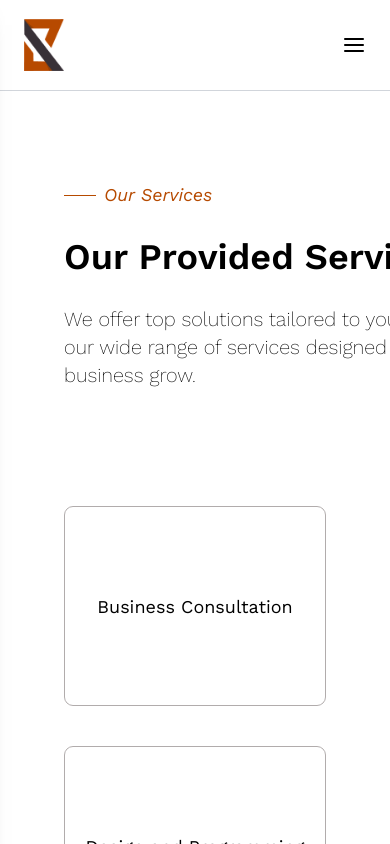
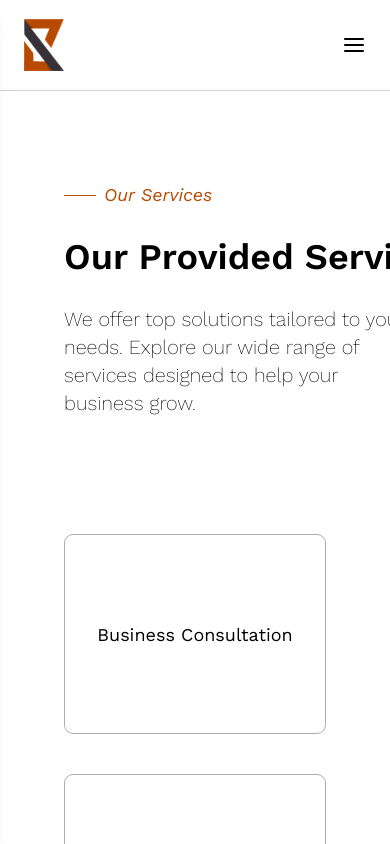
Before and after one commit to Muneer911/OurServices, a React (Vite) app: page / in a window 390 px wide. Shown: the top 844 px of the page. Built offline with nearby package versions, Linux system fonts and the light colour scheme.

Commit message:
Refactor Header and Services components

```diff
--- a/src/components/header/Header.jsx
+++ b/src/components/header/Header.jsx
@@ -4,12 +4,6 @@ import Services from "./Services";
 import BloomServicesList from "../Header/BloomServicesList";
 
 export default function Header() {
-  const [, setFocusedItem] = useState();
-
-  const handleFocus = (item) => {
-    setFocusedItem(item);
-  };
-
   return (
     <section className="Container flex flex-col pt-[60px]">
       <div className="secUp flex justify-between py-[30px]">
@@ -25,7 +19,7 @@ export default function Header() {
           <h1 className="secUp-left-subTitle md:text-6xl text-4xl font-[600] my-7 w-[500px]">
             Our Provided Services.
           </h1>
-          <p className="secUp-left-subtext flashing-text md:text-2xl text-xl font-[210] ">
+          <p className="secUp-left-subtext flashing-text w-[70%] md:text-2xl lg:w-[100%] text-xl font-[210] ">
             We offer top solutions tailored to your needs. Explore our wide
             range of services designed to help your business grow.
           </p>
--- a/src/components/header/Services.jsx
+++ b/src/components/header/Services.jsx
@@ -37,16 +37,16 @@ export default function Services({ item, desc }) {
       whileHover="hover"
       animate={isFocused ? "focused" : " "}
       onClick={handleFocus}
-      className={`secDownCard ${isFocused ? "flashing-text flex" : ""} `} // Ensure the grid-item class is applied
+      className={`secDownCard ${isFocused ? "flashing-text flex" : ""}`} // Ensure the grid-item class is applied
     >
       {isFocused ? (
         <motion.div
           initial={{ opacity: 0 }}
           animate={{ opacity: 1 }}
           transition={{ duration: 0.9 }}
-          className="p-1 flex content-center center gap-2 relative"
+          className="p-1 flex content-center gap-2 relative"
         >
-          <p className=" text-center text-[16px] font-normal">{desc}</p>
+          <p className="text-center text-[16px] font-normal">{desc}</p>
         </motion.div>
       ) : (
         <div className="">{item}</div>
```
